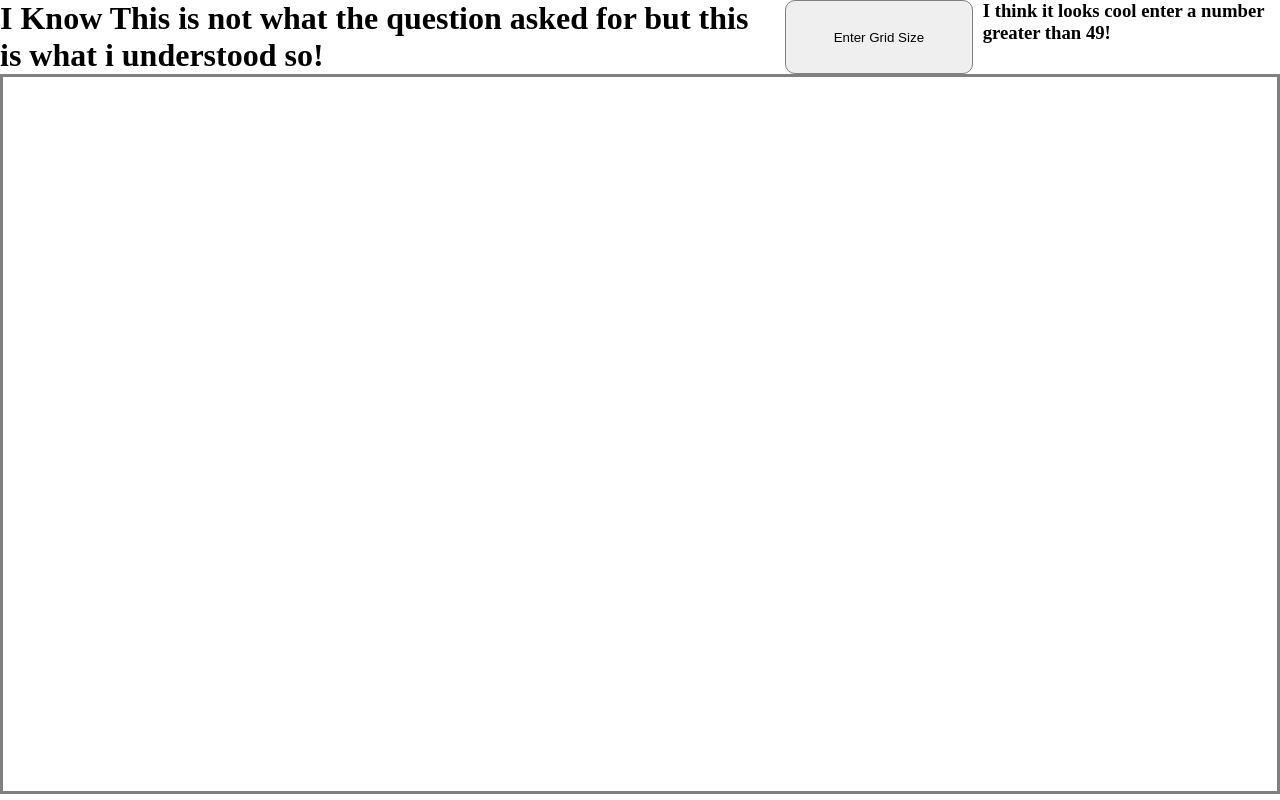
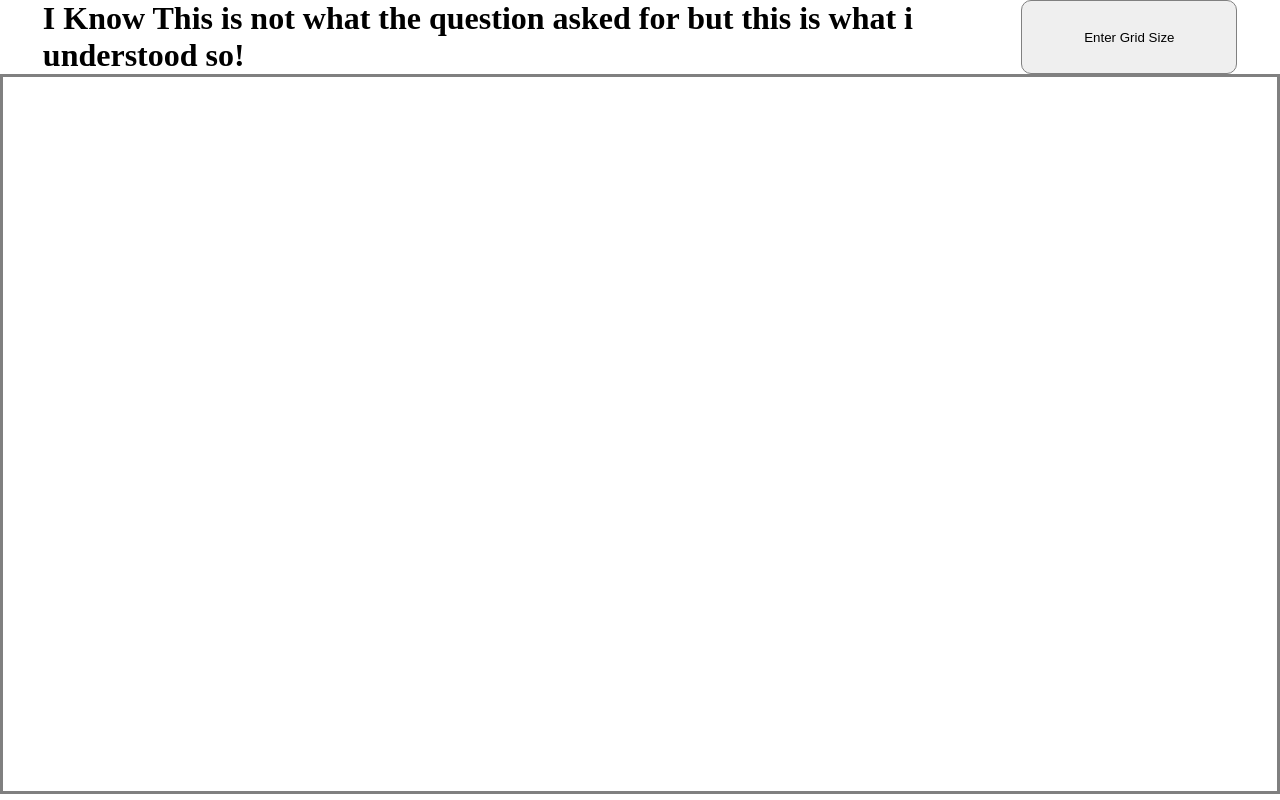
Before and after one commit to aayusht200/etch-a-sketch, a plain HTML site: page index.html in a window 1280 px wide. Drawn offline with Linux system fonts and the light colour scheme.

Commit message:
Update index.html

```diff
--- a/index.html
+++ b/index.html
@@ -15,7 +15,6 @@
         <button class="user_input">
             Enter Grid Size
         </button>
-        <h3>I think it looks cool enter a number greater than 49!</h3>
     </div>
     <div class="container">
 
```
